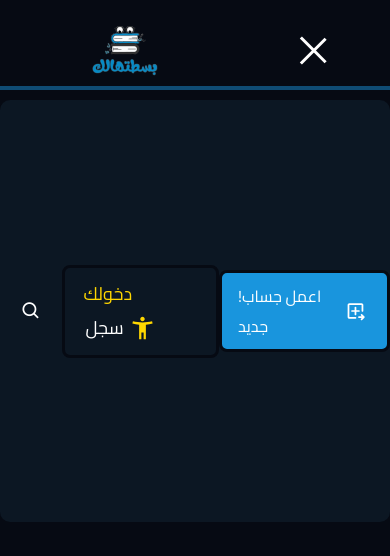
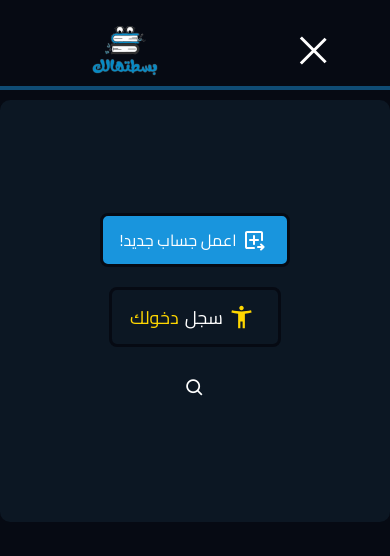
Before and after one commit to kiroloes1/basthalk, a plain HTML site: page index.html in a window 390 px wide. Both pictures are taken after a click on the element 315 px from the left and 43 px from the top of the page. Shown: the top 556 px of the page. Drawn offline with nearby package versions, Linux system fonts and the light colour scheme; grey boxes are pictures that could not be loaded; a script that the page names is missing; a small style sheet from the web is missing.

Commit message:
Add files via upload

```diff
--- a/index.css
+++ b/index.css
@@ -435,7 +435,19 @@ div.log{
  .h-full{
   width: 80%;
  }
-
+ div.log{
+   display: none;
+    height: 50vh;
+    border-radius: 10px;
+    background-color:rgb(12, 23, 35);
+    justify-content: center;
+    position: absolute;
+    top: 100px;
+    right: 0px;
+    width:100%;
+    margin: auto;
+    flex-direction: column-reverse;
+}
 
 }
 .appearTeacher{
```
